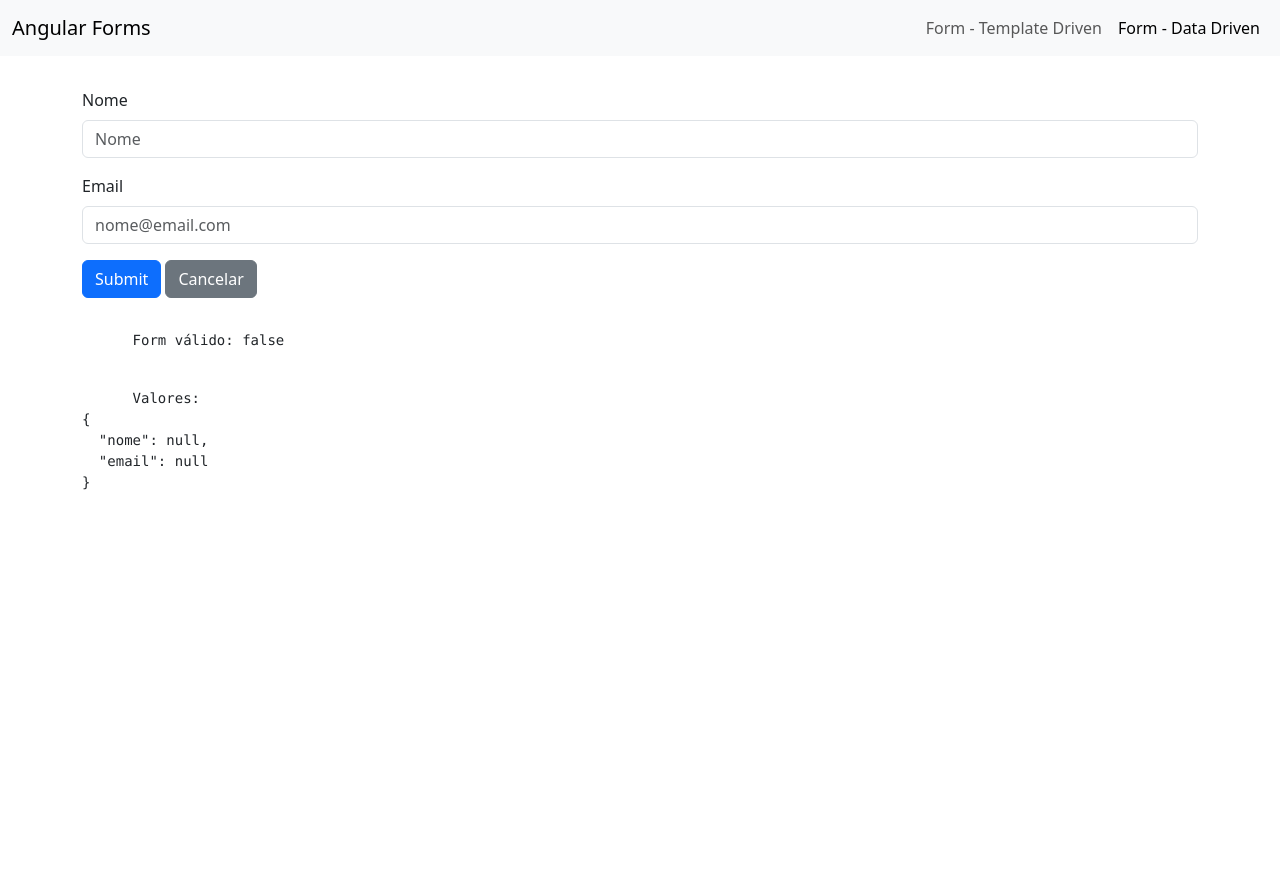
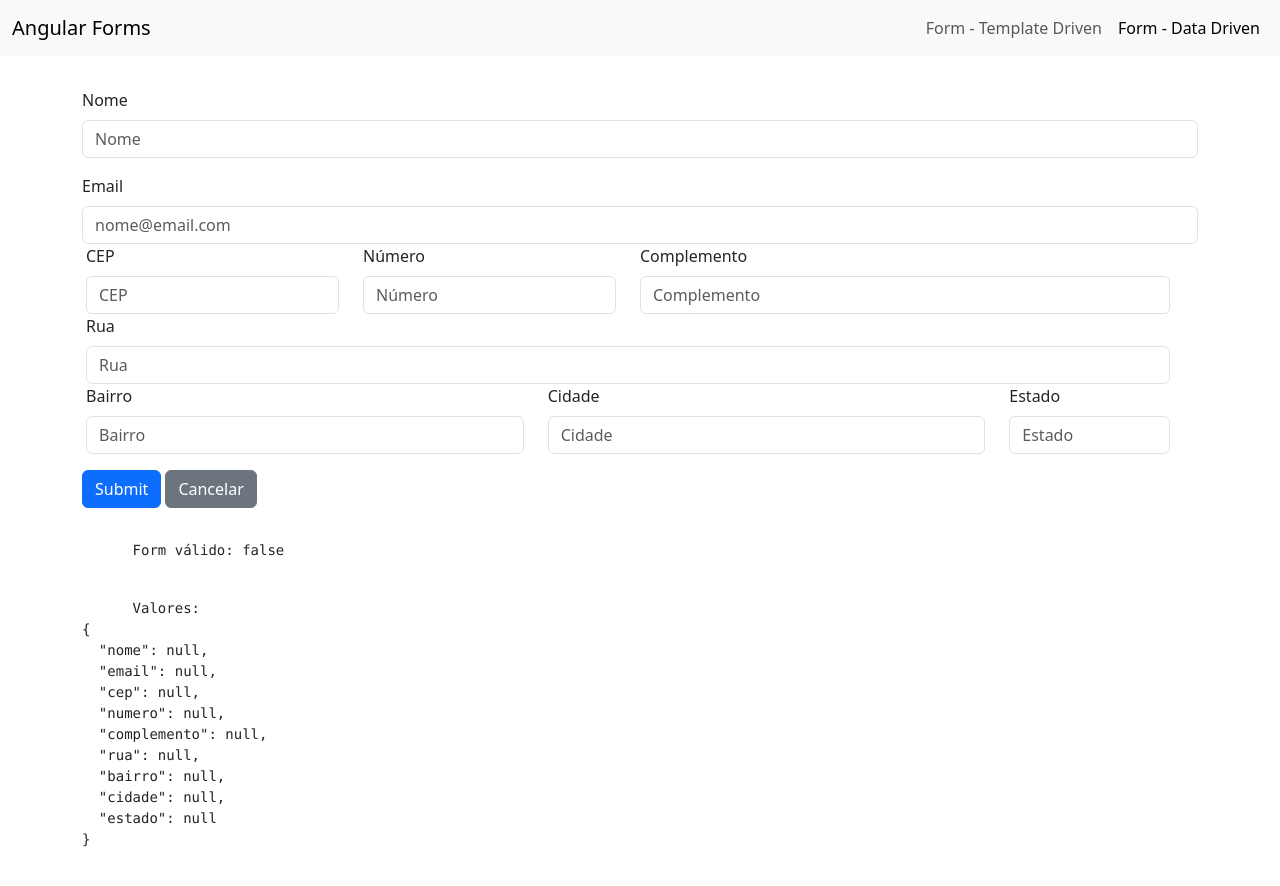
Before and after one commit to rafaelpeinado/angular, an Angular app in the folder projetos/forms/: page /data-form in a window 1280 px wide. Before the commit the page ends 800 px from the top, so only its background shows below. Built offline with nearby package versions, Linux system fonts and the light colour scheme.

Commit message:
wip: finaliza campos de endereço (migrando um form template driven para form reativo)

```diff
--- a/projetos/forms/src/app/data-form/data-form.component.html
+++ b/projetos/forms/src/app/data-form/data-form.component.html
@@ -21,12 +21,85 @@
       class="invalid-feedback">
       E-mail é obrigatório.
     </div>
-    <div *ngIf="formulario.get('email')?.errors?.email" id="email"
-      class="invalid-feedback">
+    <div *ngIf="formulario.get('email')?.errors?.email" id="email" class="invalid-feedback">
       E-mail inválido.
     </div>
   </div>
 
+  <div class="row">
+    <div class="col-md-3">
+      <label for="cep" class="form-label">CEP</label>
+      <input type="text" class="form-control"
+        [class.is-invalid]="!formulario.controls['cep'].valid && formulario.controls['cep'].touched" id="cep"
+        placeholder="CEP" formControlName="cep" aria-describedby="cep">
+      <div *ngIf="!formulario.controls['cep'].valid && formulario.controls['cep'].touched" id="cep"
+        class="invalid-feedback">
+        CEP é obrigatório.
+      </div>
+    </div>
+
+    <div class="col-md-3">
+      <label for="numero" class="form-label">Número</label>
+      <input type="text" class="form-control"
+        [class.is-invalid]="!formulario.controls['numero'].valid && formulario.controls['numero'].touched" id="numero"
+        placeholder="Número" formControlName="numero" aria-describedby="numero">
+      <div *ngIf="!formulario.controls['numero'].valid && formulario.controls['numero'].touched" id="numero"
+        class="invalid-feedback">
+        Número é obrigatório.
+      </div>
+    </div>
+
+    <div class="col-md-6">
+      <label for="complemento" class="form-label">Complemento</label>
+      <input type="text" class="form-control"
+        [class.is-invalid]="!formulario.controls['complemento'].valid && formulario.controls['complemento'].touched"
+        id="complemento" placeholder="Complemento" formControlName="complemento" aria-describedby="complemento">
+    </div>
+
+    <div class="col-12">
+      <label for="rua" class="form-label">Rua</label>
+      <input type="text" class="form-control"
+        [class.is-invalid]="!formulario.controls['rua'].valid && formulario.controls['rua'].touched" id="rua"
+        placeholder="Rua" formControlName="rua" aria-describedby="rua">
+      <div *ngIf="!formulario.controls['rua'].valid && formulario.controls['rua'].touched" id="rua"
+        class="invalid-feedback">
+        Rua é obrigatório.
+      </div>
+    </div>
+
+    <div class="col-md-5">
+      <label for="bairro" class="form-label">Bairro</label>
+      <input type="text" class="form-control"
+        [class.is-invalid]="!formulario.controls['bairro'].valid && formulario.controls['bairro'].touched" id="bairro"
+        placeholder="Bairro" formControlName="bairro" aria-describedby="bairro">
+      <div *ngIf="!formulario.controls['bairro'].valid && formulario.controls['bairro'].touched" id="bairro"
+        class="invalid-feedback">
+        Bairro é obrigatório.
+      </div>
+    </div>
+
+    <div class="col-md-5">
+      <label for="cidade" class="form-label">Cidade</label>
+      <input type="text" class="form-control"
+        [class.is-invalid]="!formulario.controls['cidade'].valid && formulario.controls['cidade'].touched" id="cidade"
+        placeholder="Cidade" formControlName="cidade" aria-describedby="cidade">
+      <div *ngIf="!formulario.controls['cidade'].valid && formulario.controls['cidade'].touched" id="cidade"
+        class="invalid-feedback">
+        Cidade é obrigatório.
+      </div>
+    </div>
+
+    <div class="col-md-2">
+      <label for="estado" class="form-label">Estado</label>
+      <input type="text" class="form-control"
+        [class.is-invalid]="!formulario.controls['estado'].valid && formulario.controls['estado'].touched" id="estado"
+        placeholder="Estado" formControlName="estado" aria-describedby="estado">
+      <div *ngIf="!formulario.controls['estado'].valid && formulario.controls['estado'].touched" id="estado"
+        class="invalid-feedback">
+        Estado é obrigatório.
+      </div>
+    </div>
+  </div>
 
   <div class="col-12">
     <button type="submit" class="btn btn-primary mb-3">Submit</button>
--- a/projetos/forms/src/app/data-form/data-form.component.ts
+++ b/projetos/forms/src/app/data-form/data-form.component.ts
@@ -25,6 +25,13 @@ export class DataFormComponent implements OnInit {
     this.formulario = this.formBuilder.group({
       nome: [null, Validators.required],
       email: [null, [Validators.required, Validators.email]],
+      cep: [null, Validators.required],
+      numero: [null, Validators.required],
+      complemento: [null],
+      rua: [null, Validators.required],
+      bairro: [null, Validators.required],
+      cidade: [null, Validators.required],
+      estado: [null, Validators.required],
     });
   }
 
```
Also changed, not shown: 1 other file (tests, documents, lock files or other folders).
